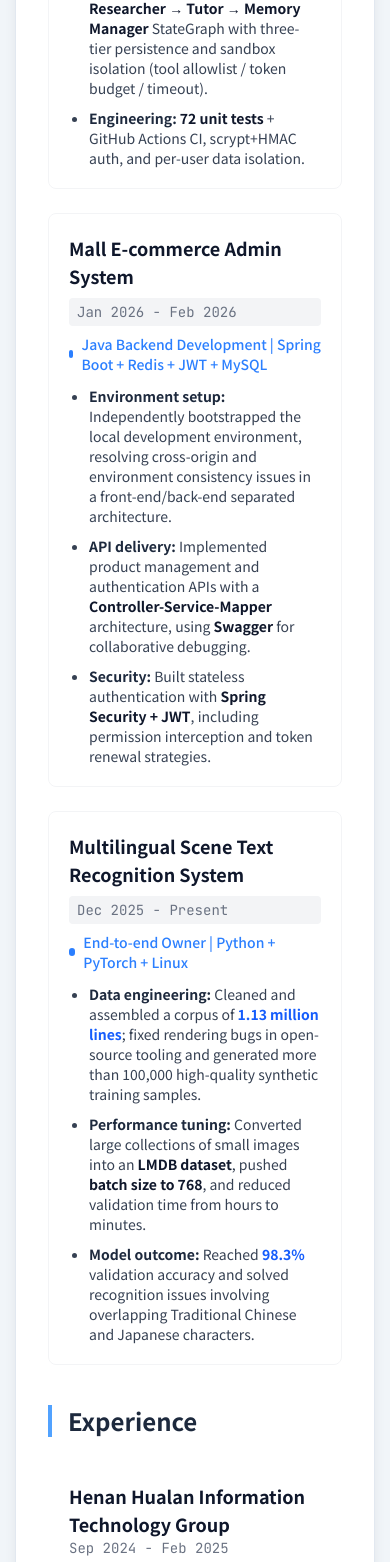
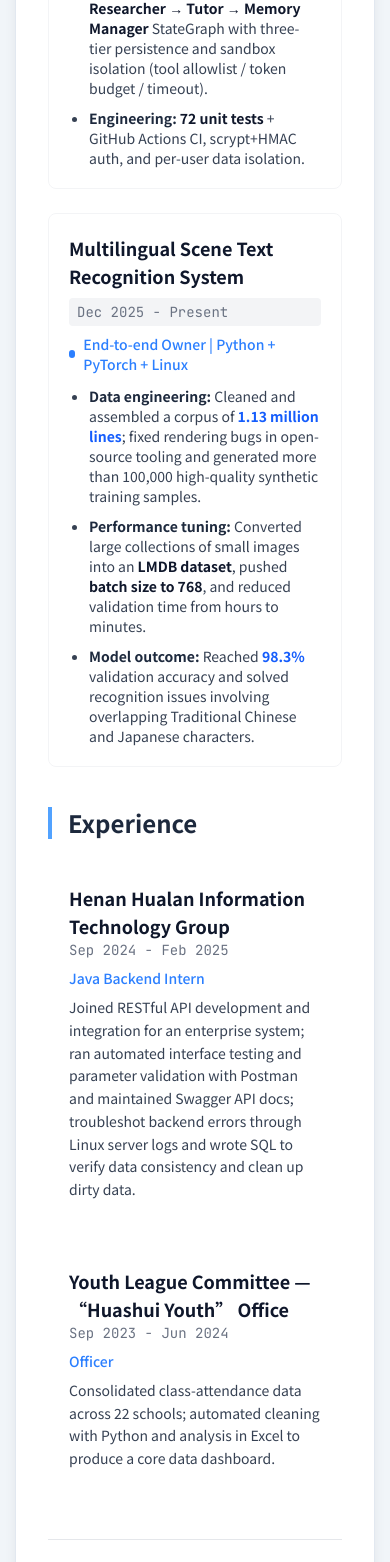
Before and after one commit to yuaiccc/my-resume, a Next.js app: page / in a window 390 px wide. Shown: the part 4504-6066 px from the top of the page. Built offline with nearby package versions, Linux system fonts and the light colour scheme; no server answers.

Commit message:
feat: 移除 Mall 商城项目，项目区对齐 LaTeX 简历

```diff
--- a/app/page.tsx
+++ b/app/page.tsx
@@ -307,25 +307,6 @@ export default function Resume() {
 
               <div
                 data-spotlight-card
-                className="interactive-card mb-6 p-5 rounded-lg border border-gray-100 dark:border-gray-700 hover:shadow-md hover:border-blue-200 dark:hover:border-blue-800 transition-all duration-300 group"
-              >
-                <div className="flex flex-col sm:flex-row justify-between sm:items-baseline mb-2">
-                  <h3 className="text-lg font-bold text-slate-900 dark:text-slate-100 group-hover:text-blue-500 transition-colors">Mall E-commerce Admin System</h3>
-                  <span className="text-sm text-gray-500 dark:text-gray-400 font-mono bg-gray-100 dark:bg-gray-800 px-2 py-1 rounded mt-2 sm:mt-0">Jan 2026 - Feb 2026</span>
-                </div>
-                <p className="text-sm text-blue-500 font-medium mb-3 flex items-center gap-2">
-                  <span className="w-2 h-2 rounded-full bg-blue-500" />
-                  Java Backend Development | Spring Boot + Redis + JWT + MySQL
-                </p>
-                <ul className="list-disc list-outside ml-5 space-y-2.5 text-sm text-gray-700 dark:text-gray-300">
-                  <li><span className="font-bold text-slate-800 dark:text-slate-100">Environment setup:</span> Independently bootstrapped the local development environment, resolving cross-origin and environment consistency issues in a front-end/back-end separated architecture.</li>
-                  <li><span className="font-bold text-slate-800 dark:text-slate-100">API delivery:</span> Implemented product management and authentication APIs with a <span className="font-semibold text-slate-900 dark:text-slate-200">Controller-Service-Mapper</span> architecture, using <span className="font-semibold text-slate-900 dark:text-slate-200">Swagger</span> for collaborative debugging.</li>
-                  <li><span className="font-bold text-slate-800 dark:text-slate-100">Security:</span> Built stateless authentication with <span className="font-semibold text-slate-900 dark:text-slate-200">Spring Security + JWT</span>, including permission interception and token renewal strategies.</li>
-                </ul>
-              </div>
-
-              <div
-                data-spotlight-card
                 className="interactive-card p-5 rounded-lg border border-gray-100 dark:border-gray-700 hover:shadow-md hover:border-blue-200 dark:hover:border-blue-800 transition-all duration-300 group"
               >
                 <div className="flex flex-col sm:flex-row justify-between sm:items-baseline mb-2">
```
